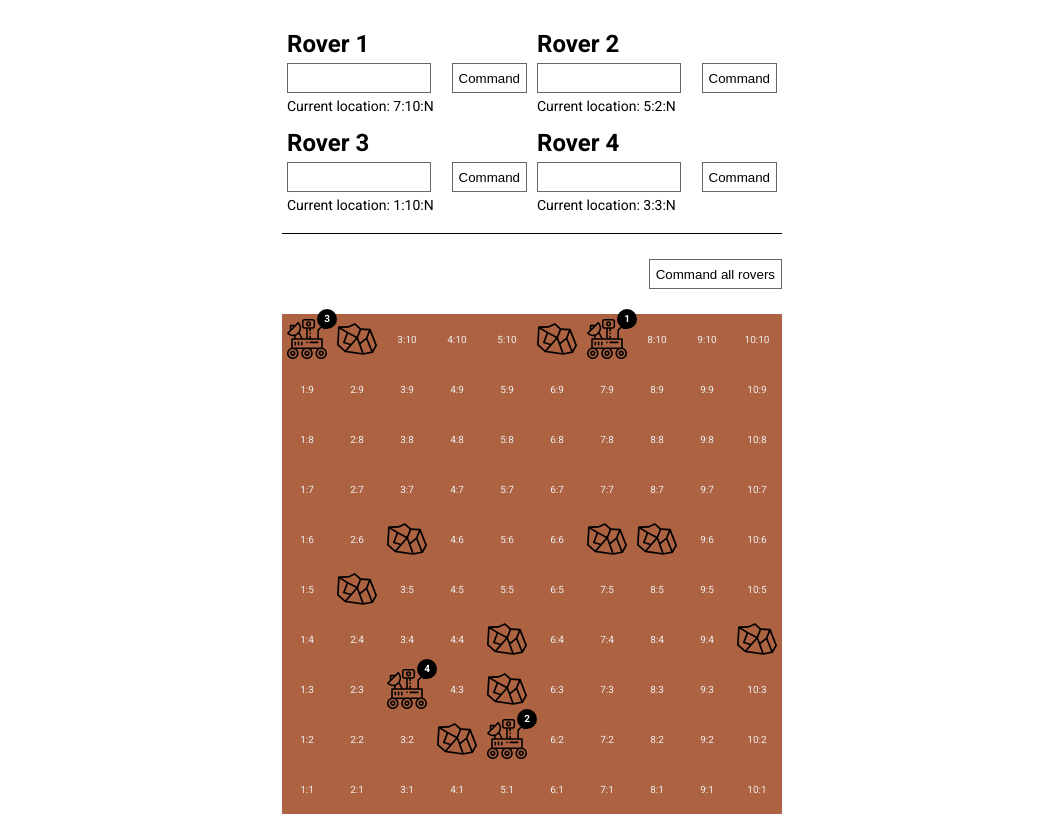
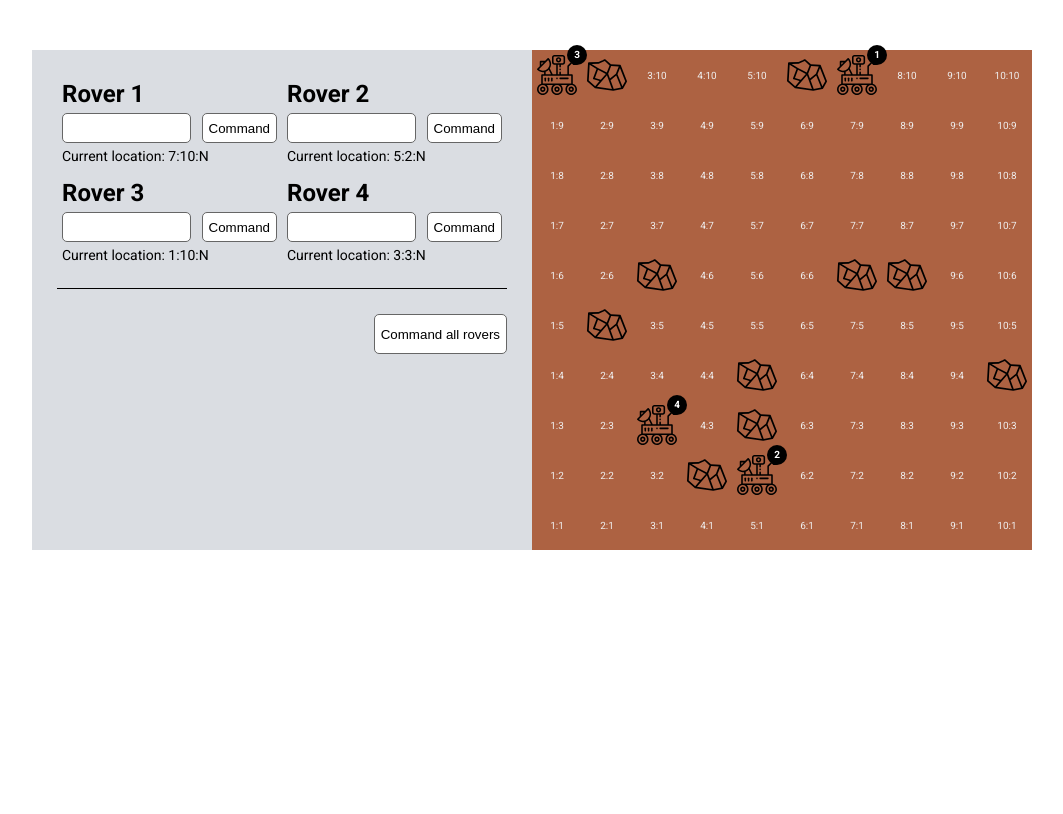
Before and after one commit to BillzPillz/mars-rover, a React (Create React App) app: page / in a window 1280 px wide. Shown: the whole page, without its empty margins (108-1171 px from the left). Built offline with nearby package versions, Linux system fonts and the light colour scheme.

Commit message:
updates styling and changes rover limit

```diff
--- /dev/null
+++ b/src/App.module.css
@@ -0,0 +1,7 @@
+.wrapper {
+  max-width: 1000px;
+  margin: 50px auto 0px;
+  display: flex;
+  align-items: flex-start;
+  background-color: #dadde2;
+}
--- a/src/App.tsx
+++ b/src/App.tsx
@@ -7,6 +7,8 @@ import CommandCentre from './components/CommandCentre'
 import useGrid from './hooks/useGrid'
 // Types
 import { IGridItem } from './types/shared.types'
+// Styles
+import styles from './App.module.css'
 
 function App() {
   // These values determine the rover and obstacle count, e.g. 4 rovers & 10 obstacles.
@@ -17,8 +19,10 @@ function App() {
 
   return (
     <div className="App">
-      {rovers && <CommandCentre rovers={rovers} setUpdatedRovers={setUpdatedRovers} obstacles={obstacles} />}
-      {locations && <Mars locations={locations} rovers={rovers} obstacles={obstacles} />}
+      <main className={styles['wrapper']}>
+        {rovers && <CommandCentre rovers={rovers} setUpdatedRovers={setUpdatedRovers} obstacles={obstacles} />}
+        {locations && <Mars locations={locations} rovers={rovers} obstacles={obstacles} />}
+      </main>
     </div>
   )
 }
--- a/src/components/CommandCentre/CommandCentre.module.css
+++ b/src/components/CommandCentre/CommandCentre.module.css
@@ -3,21 +3,14 @@
   flex-wrap: wrap;
   justify-content: space-between;
   width: 500px;
-  margin: 25px auto;
-}
-
-.button {
-  height: 30px;
-  cursor: pointer;
-  background: #fff;
-  border: 1px solid #666;
-  transition: all 0.2s;
+  padding: 25px;
 }
 
 .input {
   width: 60%;
   height: 30px;
   border: 1px solid #666;
+  border-radius: 5px;
 }
 
 .title {
@@ -54,15 +47,21 @@
   width: 100%;
   border-top: 1px solid;
   padding-top: 25px;
-  margin-top: 10px;
+  margin-top: 15px;
 }
 
+.button,
 .command-all-button {
   height: 30px;
   cursor: pointer;
   background: #fff;
   border: 1px solid #666;
   transition: all 0.2s;
+  border-radius: 5px;
+}
+
+.command-all-button {
+  height: 40px;
 }
 
 .command-all-button:hover,
--- a/src/components/Mars/Mars.module.css
+++ b/src/components/Mars/Mars.module.css
@@ -2,7 +2,6 @@
   display: flex;
   flex-direction: row-reverse;
   flex-wrap: wrap;
-  margin: 0 auto;
   width: 500px;
   height: 500px;
   background: var(--mars);
--- a/src/hooks/useGrid/helpers/verifyItemCount/constants.ts
+++ b/src/hooks/useGrid/helpers/verifyItemCount/constants.ts
@@ -1,5 +1,5 @@
 const CONSTANTS = {
-  MAX_ROVERS: 10,
+  MAX_ROVERS: 6,
   MAX_OBSTACLES: 25,
   MIN_ROVERS: 1,
   MIN_OBSTACLES: 0,
```
